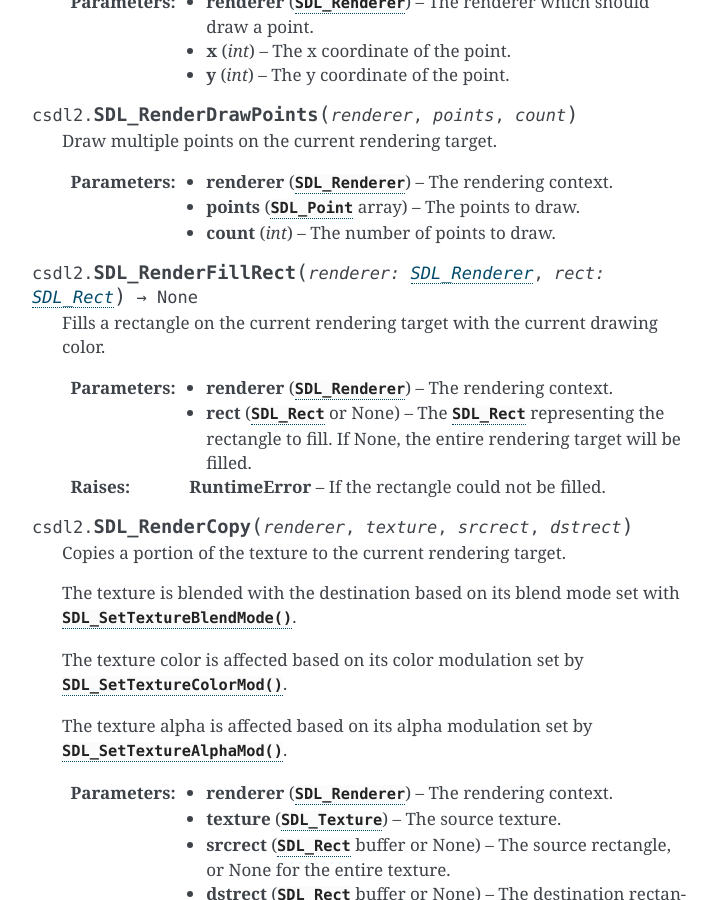
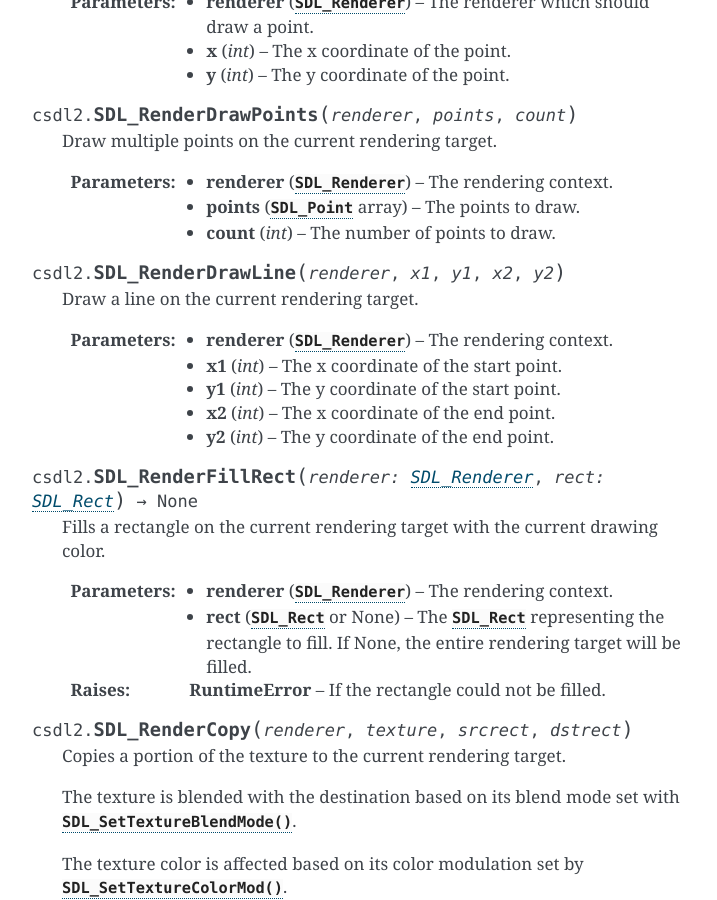
Before and after one commit to pyokagan/pycsdl2, a Sphinx documentation site: the page built from docs/api/render.rst, in a window 1280 px wide and 900 px high, scrolled down 10989 px. Shown: the whole window, without its empty margins (388-1105 px from the left). Built offline with Sphinx 7.4.7, drawn with Linux system fonts in a browser that asks for light colours.

Commit message:
render: implement SDL_RenderDrawLine()

```diff
--- a/docs/api/render.rst
+++ b/docs/api/render.rst
@@ -557,6 +557,17 @@ Drawing
    :type points: :class:`SDL_Point` array
    :param int count: The number of points to draw.
 
+.. function:: SDL_RenderDrawLine(renderer, x1, y1, x2, y2)
+
+   Draw a line on the current rendering target.
+
+   :param renderer: The rendering context.
+   :type renderer: :class:`SDL_Renderer`
+   :param int x1: The x coordinate of the start point.
+   :param int y1: The y coordinate of the start point.
+   :param int x2: The x coordinate of the end point.
+   :param int y2: The y coordinate of the end point.
+
 .. function:: SDL_RenderFillRect(renderer: SDL_Renderer, rect: SDL_Rect) -> None
 
    Fills a rectangle on the current rendering target with the current drawing
```
Also changed, not shown: 3 other files.
